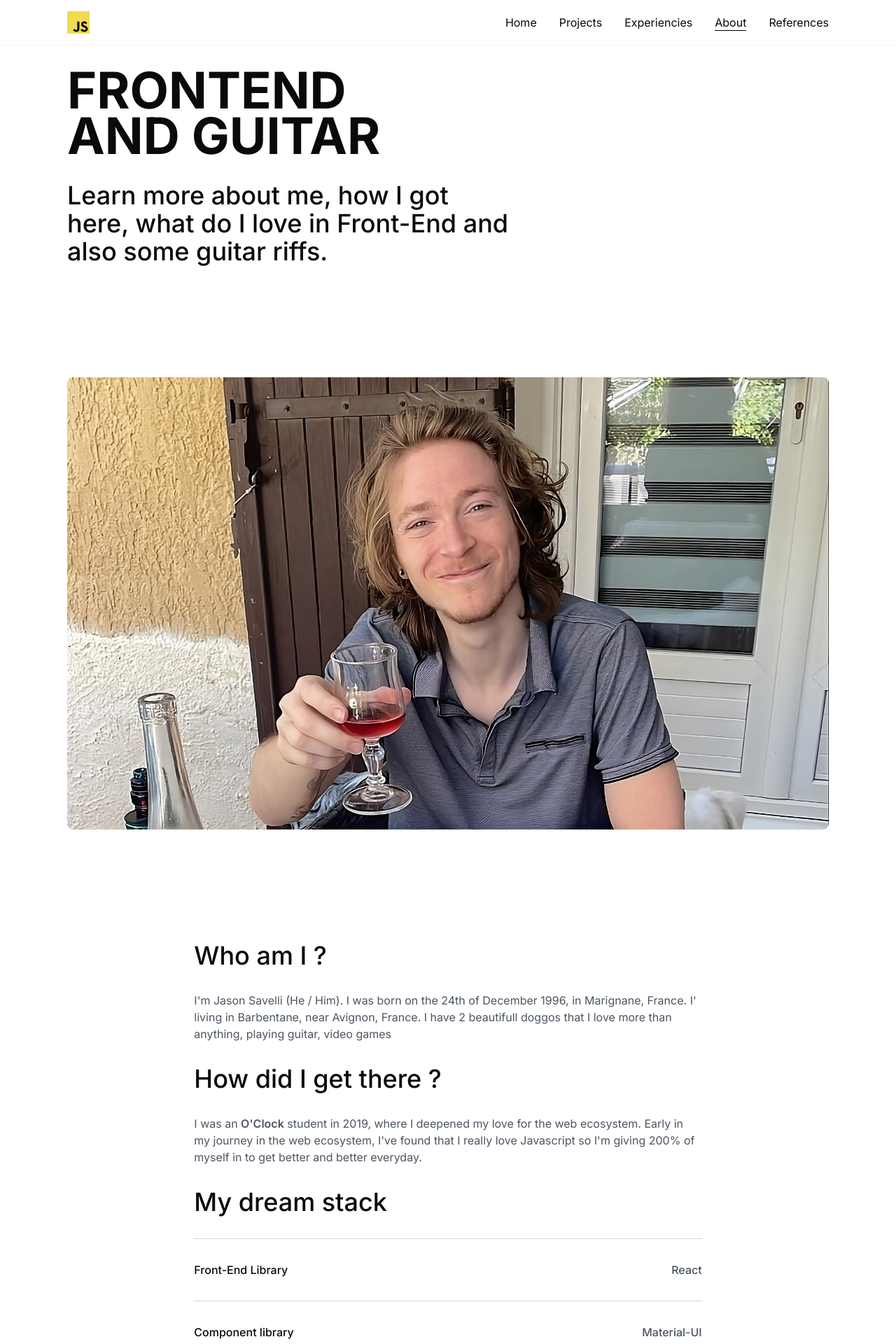
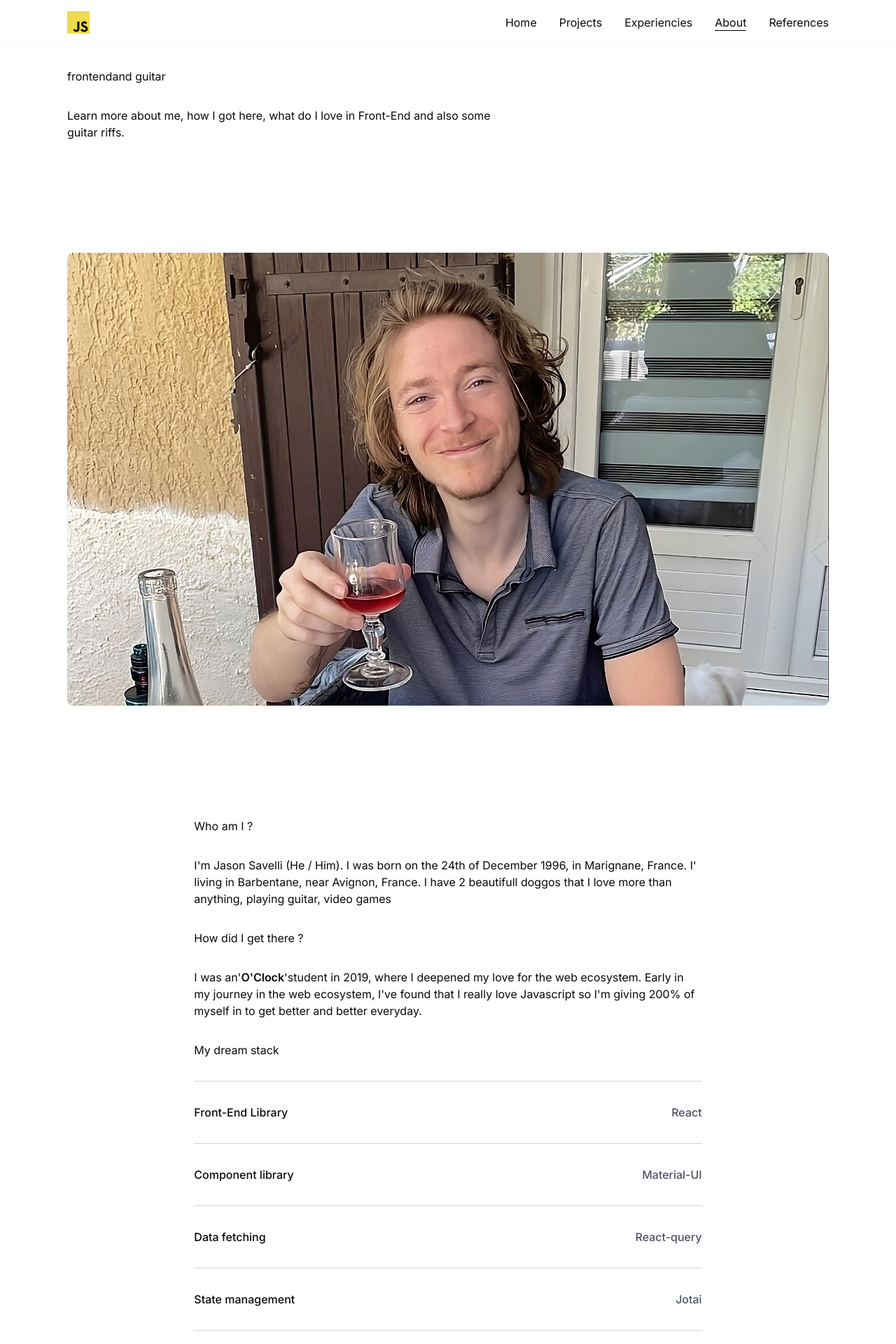
Before and after one commit to Newpoki/portfolio, a Next.js app: page /about in a window 1280 px wide. Shown: the top 1920 px of the page at 70% size. Built offline with nearby package versions, Linux system fonts and the light colour scheme.

Commit message:
task: simplify link component

```diff
--- a/app/(home)/page.tsx
+++ b/app/(home)/page.tsx
@@ -1,5 +1,4 @@
 import { Metadata } from "next";
-import { Typography } from "../components/typography";
 import { LastProject } from "../last-project/LastProject";
 import { DownloadResumeButton } from "./download-resume-button";
 
@@ -12,14 +11,15 @@ export default function Home() {
   return (
     <section>
       <div className="mb-8 flex flex-col">
-        <Typography variant="h1">Jason Savelli</Typography>
-
-        <Typography variant="h1">Front End Dev</Typography>
+        <h1 className="flex flex-col">
+          <span>Jason Savelli</span>
+          <span>Front End Dev</span>
+        </h1>
       </div>
 
-      <Typography className="mb-8 lg:max-w-screen-sm" variant="h2">
+      <h2 className="mb-8 lg:max-w-screen-sm">
         I enjoy working on React projects with TypeScript.
-      </Typography>
+      </h2>
 
       <DownloadResumeButton className="xl:20 mb-8 md:mb-12"></DownloadResumeButton>
 
--- a/app/about/page.tsx
+++ b/app/about/page.tsx
@@ -1,5 +1,4 @@
 import Image from "next/image";
-import { Typography } from "../components/typography";
 import { Link } from "../components/link";
 import { Metadata } from "next";
 import { TabeListItem } from "../components/table-list-item";
@@ -13,17 +12,18 @@ export default function About() {
   return (
     <div>
       <div className="mb-8 flex flex-col">
-        <Typography variant="h1">frontend</Typography>
-
-        <Typography variant="h1">and guitar</Typography>
+        <h1>
+          <span>frontend</span>
+          <span>and guitar</span>
+        </h1>
       </div>
 
       <section className="flex flex-col gap-8 lg:gap-20 xl:gap-40">
         <div className=" lg:max-w-screen-sm ">
-          <Typography variant="h2">
+          <h2>
             Learn more about me, how I got here, what do I love in Front-End and
             also some guitar riffs.
-          </Typography>
+          </h2>
         </div>
 
         <Image
@@ -34,33 +34,35 @@ export default function About() {
         />
 
         <section className="lg:1/2 mx-auto flex flex-col gap-8 md:w-2/3">
-          <Typography variant="h2">Who am I ?</Typography>
+          <h2>Who am I ?</h2>
 
-          <Typography variant="body2">
+          <p>
             I&apos;m Jason Savelli (He / Him). I was born on the 24th of
             December 1996, in Marignane, France. I&apos; living in Barbentane,
             near Avignon, France. I have 2 beautifull doggos that I love more
             than anything, playing guitar, video games
-          </Typography>
+          </p>
 
-          <Typography variant="h2">How did I get there ?</Typography>
+          <h2>How did I get there ?</h2>
 
-          <Typography variant="body2">
-            I was an{" "}
+          <p>
+            <span>I was an&apos;</span>
             <Link
               className="inline-flex font-semibold"
               type="external"
               href="https://oclock.io/"
             >
               O&apos;Clock
-            </Link>{" "}
-            student in 2019, where I deepened my love for the web ecosystem.
-            Early in my journey in the web ecosystem, I&apos;ve found that I
-            really love Javascript so I&apos;m giving 200% of myself in to get
-            better and better everyday.
-          </Typography>
+            </Link>
+            <span>
+              &apos;student in 2019, where I deepened my love for the web
+              ecosystem. Early in my journey in the web ecosystem, I&apos;ve
+              found that I really love Javascript so I&apos;m giving 200% of
+              myself in to get better and better everyday.
+            </span>
+          </p>
 
-          <Typography variant="h2">My dream stack</Typography>
+          <h2>My dream stack</h2>
           <ul>
             <TabeListItem label="Front-End Library">React</TabeListItem>
             <TabeListItem label="Component library">Material-UI</TabeListItem>
@@ -75,10 +77,10 @@ export default function About() {
         </section>
 
         <section className="flex flex-col gap-8 lg:gap-20">
-          <Typography className="lg:1/2 mx-auto md:w-2/3" variant="h2">
+          <h2 className="lg:1/2 mx-auto md:w-2/3">
             When I&apos;m not at the computer, you can find me playing guitar,
             video games or taking photos of beautifull dogs.
-          </Typography>
+          </h2>
 
           <div className="grid gap-4 lg:grid-cols-3 lg:overflow-hidden lg:rounded-xl">
             <Image
--- a/app/components/link.tsx
+++ b/app/components/link.tsx
@@ -1,7 +1,5 @@
 import classNames from "classnames";
-import { Typography } from "./typography";
-import { forwardRef } from "react";
-import NextLink, { LinkProps } from "next/link";
+import NextLink, { LinkProps as NextLinkProps } from "next/link";
 
 type LinkAnimationProps =
   | "bright-slide"
@@ -9,18 +7,12 @@ type LinkAnimationProps =
   | "expanse-center"
   | null;
 
-type CommonProps = {
-  animation?: LinkAnimationProps;
-};
-
-type InternalLinkProps = CommonProps &
-  LinkProps &
+type InternalLinkProps = NextLinkProps &
   React.AnchorHTMLAttributes<HTMLAnchorElement> & {
     type: "internal";
   };
 
-type ExternalLinkProps = CommonProps &
-  React.AnchorHTMLAttributes<HTMLAnchorElement> & {
+type ExternalLinkProps = React.AnchorHTMLAttributes<HTMLAnchorElement> & {
   type: "external";
 };
 
@@ -31,13 +23,21 @@ const EXPANSE_LEFT_CLASSNAME =
   "after:content-[' '] relative flex flex-col self-start after:absolute after:bottom-0 after:inline-block after:h-[1px] after:w-[0] hover:after:w-full after:bg-black after:transition-width";
 
 const EXPANSE_CENTER_CLASSNAME =
-  "relative flex flex-col self-start" +
-  "after:content-[' '] after:absolute after:bottom-0 after:block after:h-[1px] after:w-full after:scale-x-0 after:w-full hover:after:scale-x-100 after:bg-black after:transition-transform";
+  "relative flex flex-col self-start after:content-[' '] after:absolute after:bottom-0 after:block after:h-[1px] after:w-full after:scale-x-0 after:w-full hover:after:scale-x-100 after:bg-black after:transition-transform";
 
-type Props = InternalLinkProps | ExternalLinkProps;
+const InternalLink = ({ type, ...others }: InternalLinkProps) => {
+  return <NextLink {...others} />;
+};
 
-export const Link = forwardRef<HTMLAnchorElement, Props>(
-  ({ animation = "expanse-left", ...props }, ref) => {
+const ExternalLink = ({ type, ...others }: ExternalLinkProps) => {
+  return <a {...others} target="_blank" rel="noopener, noreferrer" />;
+};
+
+type LinkProps = (InternalLinkProps | ExternalLinkProps) & {
+  animation?: LinkAnimationProps;
+};
+
+export const Link = ({ animation, ...props }: LinkProps) => {
   const className = classNames(
     {
       [BRIGHT_SLIDE_ANIMATION_CLASSNAME]: animation === "bright-slide",
@@ -47,21 +47,9 @@ export const Link = forwardRef<HTMLAnchorElement, Props>(
     props.className
   );
 
-    if (props.type === "internal") {
-      return (
-        <Typography {...props} as={NextLink} ref={ref} className={className} />
+  return props.type === "internal" ? (
+    <InternalLink {...props} className={className} />
+  ) : (
+    <ExternalLink {...props} className={className} />
   );
-    }
-
-    return (
-      <Typography
-        {...props}
-        as="a"
-        className={className}
-        ref={ref}
-        target="_blank"
-        rel="noopener, noreferrer"
-      />
-    );
-  }
-);
+};
```
Also changed, not shown: .eslintrc.json. Lines whose indentation alone changed are shown as unchanged.
